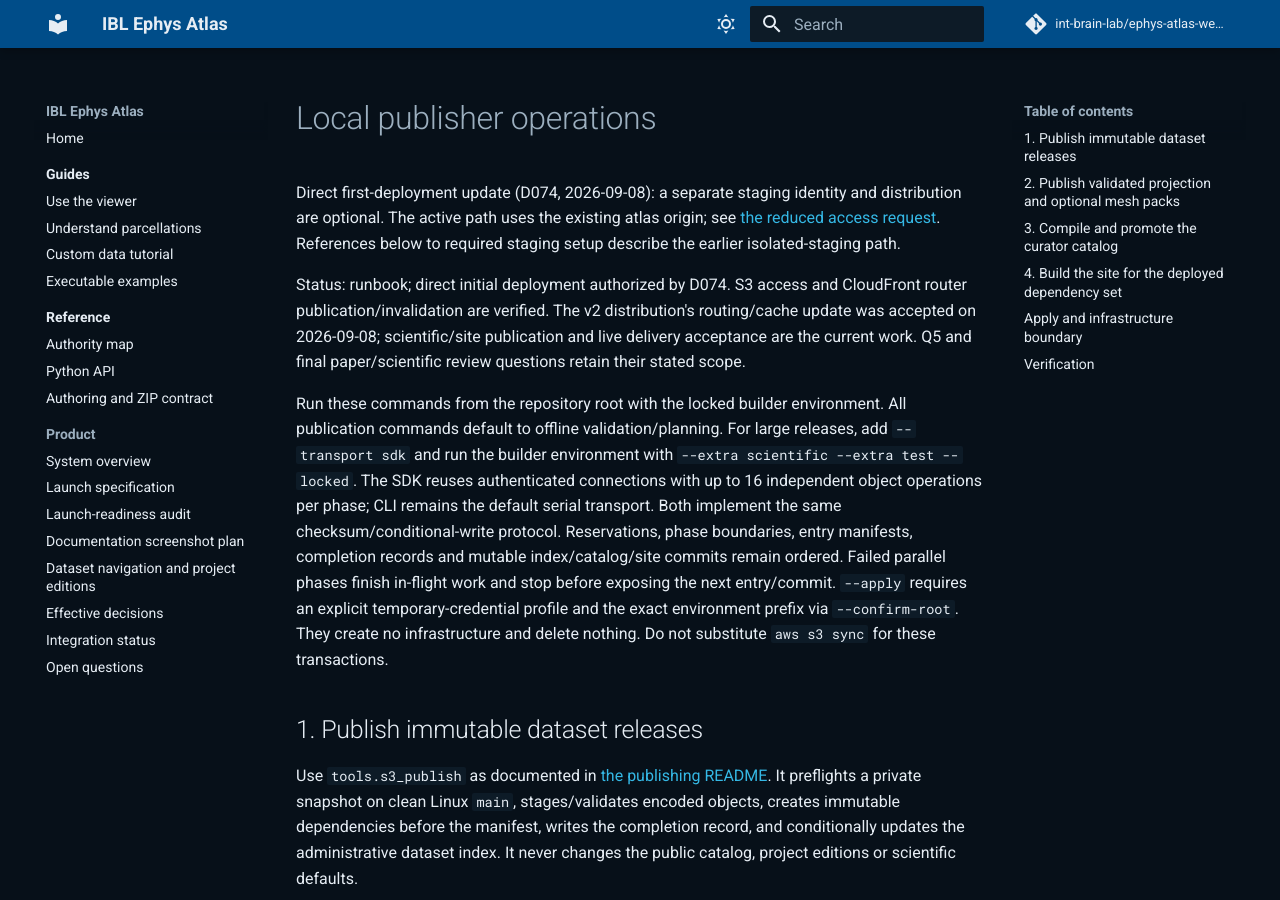
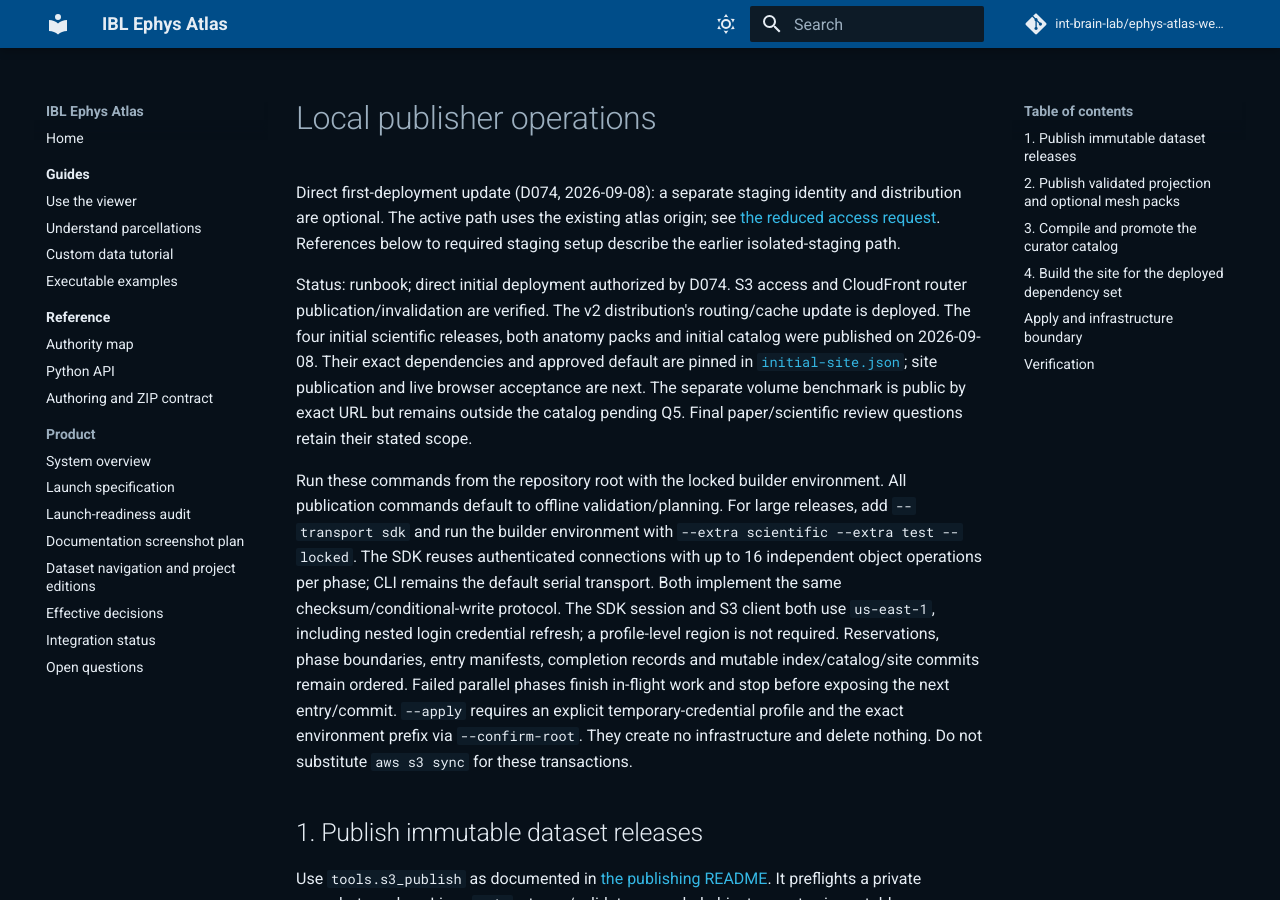
Before and after one commit to int-brain-lab/ephys-atlas-web-v2, an MkDocs documentation site: the page built from docs/publishing/LOCAL_PUBLISHER.md, in a window 1280 px wide and 900 px high. Built offline with MkDocs 1.6.1 and Material for MkDocs 9.7.7, drawn with Linux system fonts in a browser that asks for light colours; comment, search, counter and statistics services are not loaded.

Commit message:
Pin initial production site and fix AWS login refresh region

```diff
--- a/docs/publishing/LOCAL_PUBLISHER.md
+++ b/docs/publishing/LOCAL_PUBLISHER.md
@@ -8,8 +8,12 @@ below to required staging setup describe the earlier isolated-staging path.
 
 Status: runbook; direct initial deployment authorized by D074. S3 access and
 CloudFront router publication/invalidation are verified. The v2 distribution's
-routing/cache update was accepted on 2026-09-08; scientific/site publication
-and live delivery acceptance are the current work. Q5 and final paper/scientific
+routing/cache update is deployed. The four initial scientific releases, both
+anatomy packs and initial catalog were published on 2026-09-08. Their exact
+dependencies and approved default are pinned in
+[`initial-site.json`](../../data/deployment/initial-site.json); site publication
+and live browser acceptance are next. The separate volume benchmark is public
+by exact URL but remains outside the catalog pending Q5. Final paper/scientific
 review questions retain their stated scope.
 
 Run these commands from the repository root with the locked builder environment.
@@ -18,7 +22,9 @@ releases, add `--transport sdk` and run the builder environment with
 `--extra scientific --extra test --locked`. The SDK reuses authenticated
 connections with up to 16 independent object operations per phase; CLI remains
 the default serial transport. Both implement the same checksum/conditional-write
-protocol. Reservations, phase boundaries, entry manifests, completion records
+protocol. The SDK session and S3 client both use `us-east-1`, including nested
+login credential refresh; a profile-level region is not required.
+Reservations, phase boundaries, entry manifests, completion records
 and mutable index/catalog/site commits remain ordered. Failed parallel phases
 finish in-flight work and stop before exposing the next entry/commit. `--apply`
 requires an explicit temporary-credential profile and the exact environment
```
Also changed, not shown: 3 other files.
